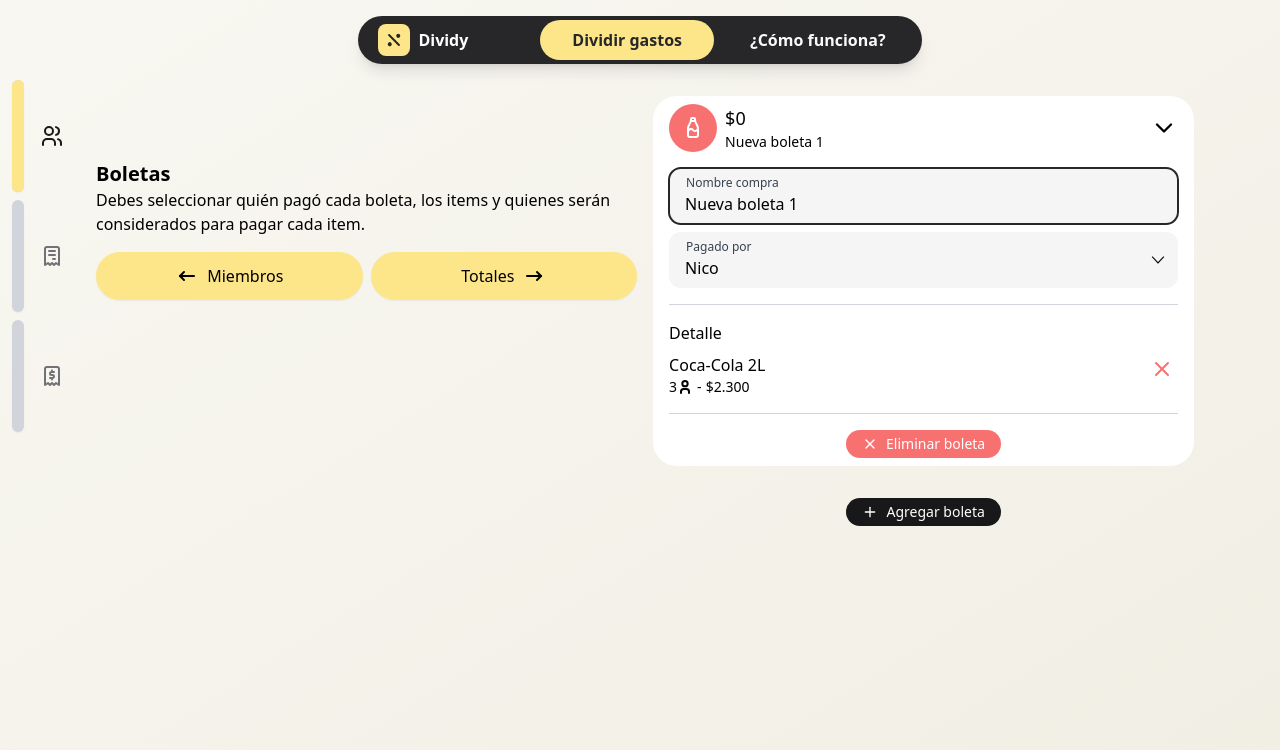
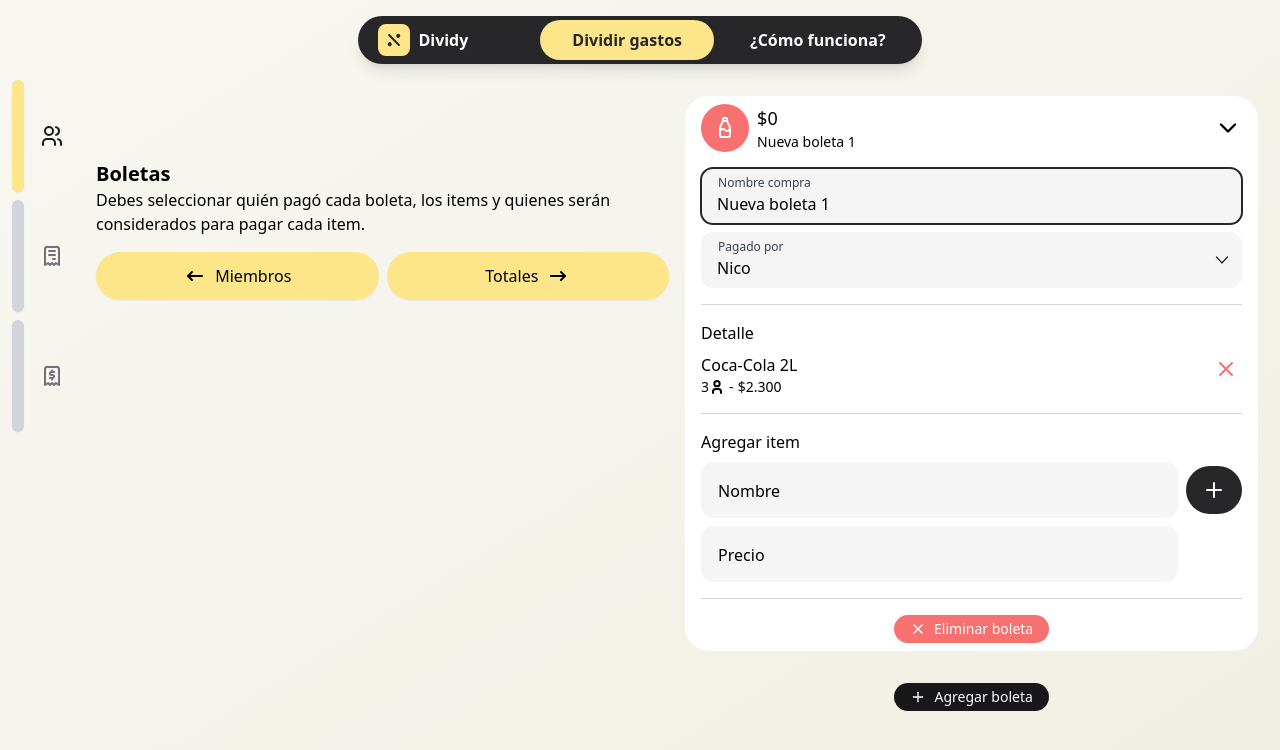
Before and after one commit to nicosmico/dividy-frontend, a React (Vite) app: page /split-bills/bills in a window 1280 px wide. Both pictures are taken after a click on the button "Agregar boleta". Shown: the top 750 px of the page. Built offline with nearby package versions, Linux system fonts and the light colour scheme.

Commit message:
fix(BillItemForm): Use internal form

```diff
--- a/src/features/split-bills/components/BillFormItem.tsx
+++ b/src/features/split-bills/components/BillFormItem.tsx
@@ -1,17 +1,23 @@
 import { IconBottle, IconChevronDown, IconX } from '@tabler/icons-react';
-import { UseFormRegisterReturn } from 'react-hook-form';
+import { UseFormRegister } from 'react-hook-form';
 import { Input, Select } from 'src/components/form';
 import { Divider, IconButton, RoundedButton } from 'src/components/ui';
 import { formatToCurrency } from 'src/utils/format-to';
-import { BillForm } from '../schemas/bills';
+import { BillForm, BillForms } from '../schemas/bills';
+import { BillItemForm, ItemForm } from './BillItemForm';
 import ItemsList from './ItemsList';
 
 interface Props {
-  register: (name: keyof BillForm) => UseFormRegisterReturn<string>;
+  index: number;
+  register: UseFormRegister<BillForms>;
   value: BillForm;
   onDelete: () => void;
 }
-export function BillFormItem({ register, value, onDelete }: Props) {
+export function BillFormItem({ index, register, value, onDelete }: Props) {
+  const onAddItem = (item: ItemForm) => {
+    console.log(item);
+  };
+
   return (
     <>
       <div className='flex items-center justify-between gap-2'>
@@ -35,14 +41,14 @@ export function BillFormItem({ register, value, onDelete }: Props) {
           <Input
             type='text'
             label='Nombre compra'
-            register={register('name')}
+            register={register(`bills.${index}.name`)}
             className='bg-neutral-100'
           />
         </div>
         <div>
           <Select
             label='Pagado por'
-            register={register('paidBy')}
+            register={register(`bills.${index}.paidBy`)}
             className='bg-neutral-100'
           >
             <option value='1'>Nico</option>
@@ -61,18 +67,11 @@ export function BillFormItem({ register, value, onDelete }: Props) {
       <Divider />
 
       {/* Item form */}
-      {/* <div className='space-y-2'>
+      <div className='space-y-2'>
         <h3 className='font-medium'>Agregar item</h3>
-        <ItemForm className='flex gap-2'>
-          <IconButton
-            type='submit'
-            className='mt-1 h-min bg-zinc-800 text-white'
-          >
-            <IconPlus />
-          </IconButton>
-        </ItemForm>
+        <BillItemForm onSubmit={onAddItem}></BillItemForm>
       </div>
-      <Divider /> */}
+      <Divider />
 
       <RoundedButton
         className='mx-auto bg-red-400 px-4 py-1 text-sm text-white'
--- /dev/null
+++ b/src/features/split-bills/components/BillItemForm.tsx
@@ -0,0 +1,63 @@
+import { zodResolver } from '@hookform/resolvers/zod';
+import { IconPlus } from '@tabler/icons-react';
+import { useForm } from 'react-hook-form';
+import { Input, InputError } from 'src/components/form';
+import { IconButton } from 'src/components/ui';
+import { z } from 'zod';
+
+const ITEM_FORM_SCHEMA = z.object({
+  name: z.string().min(1, 'Debes ingresar un nombre'),
+  price: z.coerce.number().min(1, 'Debe ser mayor que 0'),
+});
+export type ItemForm = z.infer<typeof ITEM_FORM_SCHEMA>;
+
+interface Props {
+  onSubmit: (item: ItemForm) => void;
+}
+export function BillItemForm({ onSubmit }: Props) {
+  const {
+    register,
+    handleSubmit,
+    formState: { errors },
+    reset,
+  } = useForm<ItemForm>({
+    resolver: zodResolver(ITEM_FORM_SCHEMA),
+  });
+
+  return (
+    <div className='flex gap-2'>
+      <div className='w-full space-y-2'>
+        <div>
+          <Input
+            type='text'
+            label='Nombre'
+            register={register('name')}
+            className='bg-neutral-100'
+          />
+          <InputError errors={errors.name}></InputError>
+        </div>
+        <div>
+          <Input
+            type='number'
+            label='Precio'
+            register={register('price')}
+            className='bg-neutral-100'
+          />
+          <InputError errors={errors.price}></InputError>
+        </div>
+      </div>
+      <IconButton
+        type='button'
+        className='mt-1 h-min bg-zinc-800 text-white'
+        onClick={handleSubmit((data) => {
+          onSubmit(data);
+          reset();
+        })}
+      >
+        <IconPlus />
+      </IconButton>
+    </div>
+  );
+}
+
+export default BillItemForm;
--- a/src/features/split-bills/components/BillsFormList.tsx
+++ b/src/features/split-bills/components/BillsFormList.tsx
@@ -16,7 +16,7 @@ export function BillsFormList() {
     shouldFocusError: false,
     defaultValues: { bills },
   });
-  const { fields, append, remove } = useFieldArray<BillForms>({
+  const { fields, append, remove } = useFieldArray({
     control,
     name: 'bills',
   });
@@ -28,6 +28,7 @@ export function BillsFormList() {
       name: `Nueva boleta ${fields.length + 1}`,
       paidBy: '1', // TODO: Add ID of the first memeber
       total: 0,
+      items: [],
     });
   };
 
@@ -56,9 +57,8 @@ export function BillsFormList() {
             <li key={field.id}>
               <Card className='space-y-4'>
                 <BillFormItem
-                  register={(name: keyof BillForm) =>
-                    register(`bills.${index}.${name}`)
-                  }
+                  index={index}
+                  register={register}
                   value={watchItems[index]}
                   onDelete={() => onDelete(field.uuid, index)}
                 />
--- a/src/features/split-bills/components/ItemForm.tsx
+++ /dev/null
@@ -1,60 +0,0 @@
-import { zodResolver } from '@hookform/resolvers/zod';
-import { useForm } from 'react-hook-form';
-import { Input, InputError } from 'src/components/form';
-import { BillItem } from 'src/features/split-bills/types/bill';
-import { z } from 'zod';
-
-const formSchema = z.object({
-  name: z.string().min(1, 'Debes ingresar un nombre'),
-  price: z.number().min(1, 'Debes ingresar un precio'),
-});
-type ItemForm = z.infer<typeof formSchema>;
-
-interface Props extends React.FormHTMLAttributes<HTMLFormElement> {
-  onSubmitForm: (member: BillItem) => void;
-  resetOnSubmit?: boolean;
-  defaultValues?: ItemForm;
-}
-export function ItemForm({
-  children, // To pass button with submit type
-  onSubmitForm,
-  resetOnSubmit,
-  defaultValues,
-  ...props
-}: Props) {
-  const {
-    register,
-    formState: { errors },
-    handleSubmit,
-  } = useForm({
-    resolver: zodResolver(formSchema),
-  });
-
-  return (
-    <form onSubmit={handleSubmit((data) => console.log(data))} {...props}>
-      <div className='space-y-2'>
-        <div>
-          <Input
-            type='text'
-            label='Nombre'
-            register={register('name')}
-            className='bg-neutral-100'
-          />
-          <InputError errors={errors.name}></InputError>
-        </div>
-        <div>
-          <Input
-            type='number'
-            label='Precio'
-            register={register('price')}
-            className='bg-neutral-100'
-          />
-          <InputError errors={errors.price}></InputError>
-        </div>
-      </div>
-      {children}
-    </form>
-  );
-}
-
-export default ItemForm;
--- a/src/features/split-bills/schemas/bills.ts
+++ b/src/features/split-bills/schemas/bills.ts
@@ -1,15 +1,23 @@
 import { z } from 'zod';
+
+export const BILL_ITEM_FORM_SCHEMA = z.object({
+  uuid: z.string().min(1),
+  name: z.string().min(1, 'Debes ingresar un nombre'),
+  price: z.coerce.number().min(0),
+});
 
 export const BILL_FORM_SCHEMA = z.object({
   uuid: z.string().min(1),
   name: z.string().min(1, 'Debes ingresar un nombre'),
   paidBy: z.string().min(1, 'Ingresa quién hizo esta compra'),
   total: z.number().min(0),
+  items: BILL_ITEM_FORM_SCHEMA.array(),
 });
 
 export const BILL_FORMS_SCHEMA = z.object({
   bills: BILL_FORM_SCHEMA.array(),
 });
 
+export type BillItemForm = z.infer<typeof BILL_ITEM_FORM_SCHEMA>;
 export type BillForm = z.infer<typeof BILL_FORM_SCHEMA>;
 export type BillForms = z.infer<typeof BILL_FORMS_SCHEMA>;
```
